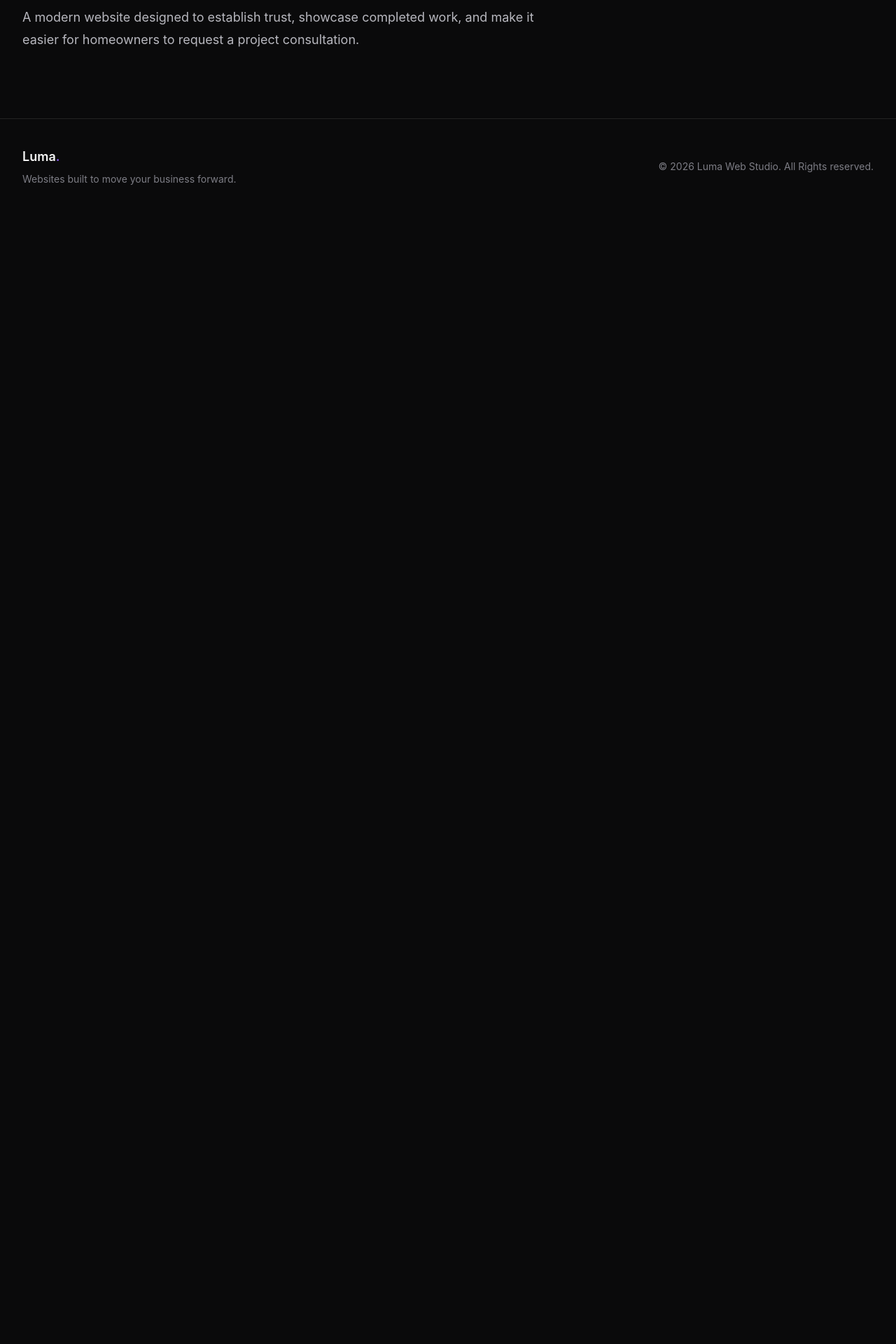
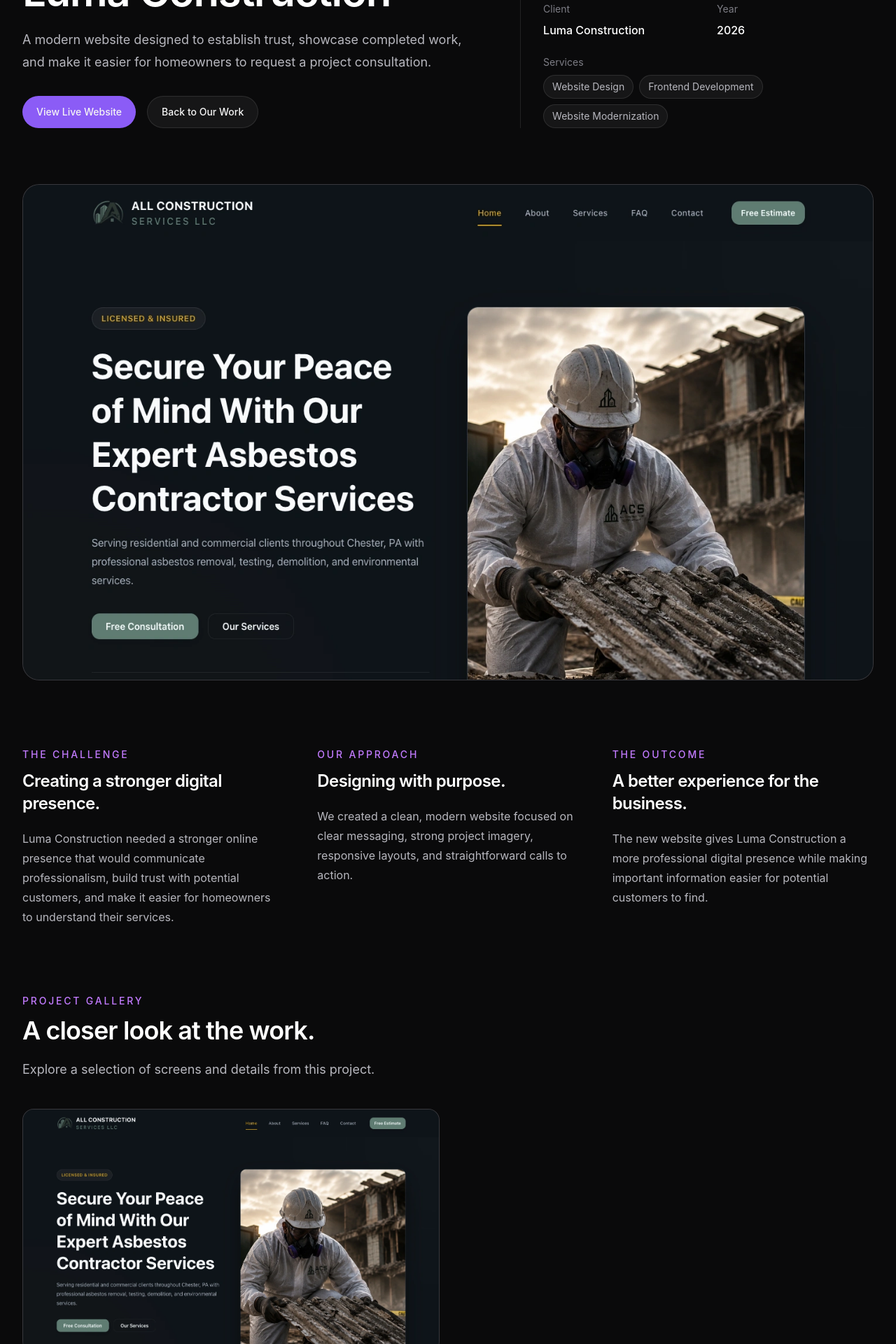
Before and after one commit to syniahpeterson/luma-web-studio, a React (Vite) app: page /work/luma-construction in a window 1280 px wide. Shown: the part 300-2220 px from the top of the page at 70% size. Before the commit the page ends 800 px from the top, so only its background shows below. Built offline with nearby package versions, Linux system fonts and the light colour scheme.

Commit message:
feat: update CaseStudy page to use Button component and enhance layout

```diff
--- a/src/components/ui/Button.jsx
+++ b/src/components/ui/Button.jsx
@@ -23,7 +23,7 @@ function Button({ children, to, href, variant = "primary" }) {
 
   if (href) {
     return (
-      <a href={href} className={className}>
+      <a href={href} target="_blank" className={className}>
         {children}
       </a>
     );
--- a/src/pages/CaseStudy.jsx
+++ b/src/pages/CaseStudy.jsx
@@ -1,6 +1,8 @@
 import { Link, useParams } from "react-router-dom";
 
+import Button from "../components/ui/Button";
 import Container from "../components/common/Container";
+import CTASection from "../components/common/CTASection";
 
 import projects from "../data/projects";
 
@@ -28,12 +30,7 @@ function CaseStudy() {
             </p>
 
             <div className="mt-8">
-              <Link
-                to="/work"
-                className="inline-flex items-center justify-center rounded-full bg-purple-500 px-5 py-3 text-sm font-medium text-white transition-colors duration-200 hover:bg-purple-400"
-              >
-                Back to Our Work
-              </Link>
+              <Button to="/work">Back to Our Work</Button>
             </div>
           </div>
         </Container>
@@ -42,8 +39,10 @@ function CaseStudy() {
   }
 
   return (
-    <section>
-      <Container className="py-24">
+    <>
+      <section className="border-b border-white/10">
+        <Container className="py-20 sm:py-24 lg:py-32">
+          <div className="grid gap-12 lg:grid-cols-[1fr_0.8fr] lg:items-end lg:gap-20">
             <div className="max-w-3xl">
               <p className="text-sm font-medium uppercase tracking-[0.2em] text-purple-400">
                 {project.category}
@@ -56,9 +55,135 @@ function CaseStudy() {
               <p className="mt-6 text-lg leading-8 text-[#b7b7be]">
                 {project.description}
               </p>
+
+              <div className="mt-8 flex flex-wrap gap-4">
+                {project.liveUrl && (
+                  <Button href={project.liveUrl}>View Live Website</Button>
+                )}
+
+                <Button to="/work" variant="secondary">
+                  Back to Our Work
+                </Button>
               </div>
+            </div>
+
+            <div className="grid grid-cols-2 gap-6 border-t border-white/10 pt-6 lg:border-t-0 lg:border-l lg:pl-8">
+              <div>
+                <p className="text-sm text-[#7d7d85]">Client</p>
+                <p className="mt-2 font-medium text-white">{project.client}</p>
+              </div>
+
+              <div>
+                <p className="text-sm text-[#7d7d85]">Year</p>
+                <p className="mt-2 font-medium text-white">{project.year}</p>
+              </div>
+
+              <div className="col-span-2">
+                <p className="text-sm text-[#7d7d85]">Services</p>
+
+                <div className="mt-2 flex flex-wrap gap-2">
+                  {project.services.map((service) => (
+                    <span
+                      key={service}
+                      className="rounded-full border border-white/10 bg-white/5 px-3 py-1.5 text-sm text-[#b7b7be]"
+                    >
+                      {service}
+                    </span>
+                  ))}
+                </div>
+              </div>
+            </div>
+          </div>
+
+          <div className="mt-16 overflow-hidden rounded-3xl border border-white/10 bg-[#222227] lg:mt-20">
+            <img
+              src={project.image}
+              alt={`${project.title} website`}
+              className="h-auto w-full object-cover"
+            />
+          </div>
+
+          <div className="mt-24 grid gap-16 lg:grid-cols-3 lg:gap-12">
+            <div>
+              <p className="text-sm font-medium uppercase tracking-[0.2em] text-purple-400">
+                The Challenge
+              </p>
+
+              <h2 className="mt-3 text-2xl font-semibold tracking-tight text-white">
+                Creating a stronger digital presence.
+              </h2>
+
+              <p className="mt-5 leading-7 text-[#b7b7be]">
+                {project.challenge}
+              </p>
+            </div>
+
+            <div>
+              <p className="text-sm font-medium uppercase tracking-[0.2em] text-purple-400">
+                Our Approach
+              </p>
+
+              <h2 className="mt-3 text-2xl font-semibold tracking-tight text-white">
+                Designing with purpose.
+              </h2>
+
+              <p className="mt-5 leading-7 text-[#b7b7be]">
+                {project.approach}
+              </p>
+            </div>
+
+            <div>
+              <p className="text-sm font-medium uppercase tracking-[0.2em] text-purple-400">
+                The Outcome
+              </p>
+
+              <h2 className="mt-3 text-2xl font-semibold tracking-tight text-white">
+                A better experience for the business.
+              </h2>
+
+              <p className="mt-5 leading-7 text-[#b7b7be]">{project.outcome}</p>
+            </div>
+          </div>
+
+          <section className="mt-24">
+            <div className="max-w-3xl">
+              <p className="text-sm font-medium uppercase tracking-[0.2em] text-purple-400">
+                Project Gallery
+              </p>
+
+              <h2 className="mt-3 text-3xl font-semibold tracking-tight text-white sm:text-4xl">
+                A closer look at the work.
+              </h2>
+
+              <p className="mt-5 text-lg leading-8 text-[#b7b7be]">
+                Explore a selection of screens and details from this project.
+              </p>
+            </div>
+
+            <div className="mt-10 grid gap-6 md:grid-cols-2">
+              {project.gallery.map((image, index) => (
+                <div
+                  key={image}
+                  className="overflow-hidden rounded-2xl border border-white/10 bg-[#222227]"
+                >
+                  <img
+                    src={image}
+                    alt={`${project.title} project screenshot ${index + 1}`}
+                    className="h-auto w-full object-cover"
+                  />
+                </div>
+              ))}
+            </div>
+          </section>
         </Container>
       </section>
+
+      <CTASection
+        eyebrow="Start Your Project"
+        title="Ready to build something like this?"
+        description="Tell us about your business and what you're looking to build. We'll help you create a website designed around your goals."
+      />
+    </>
   );
 }
 
```
Lines whose indentation alone changed are shown as unchanged.
